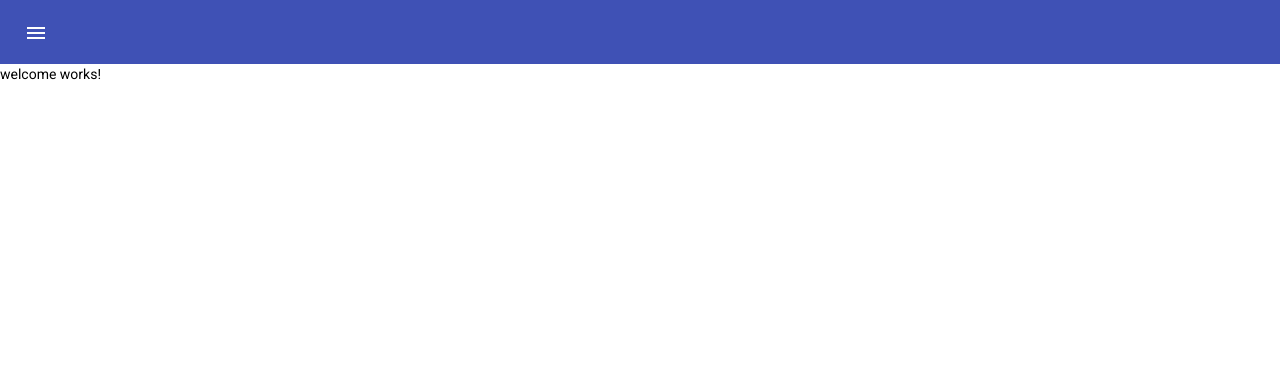
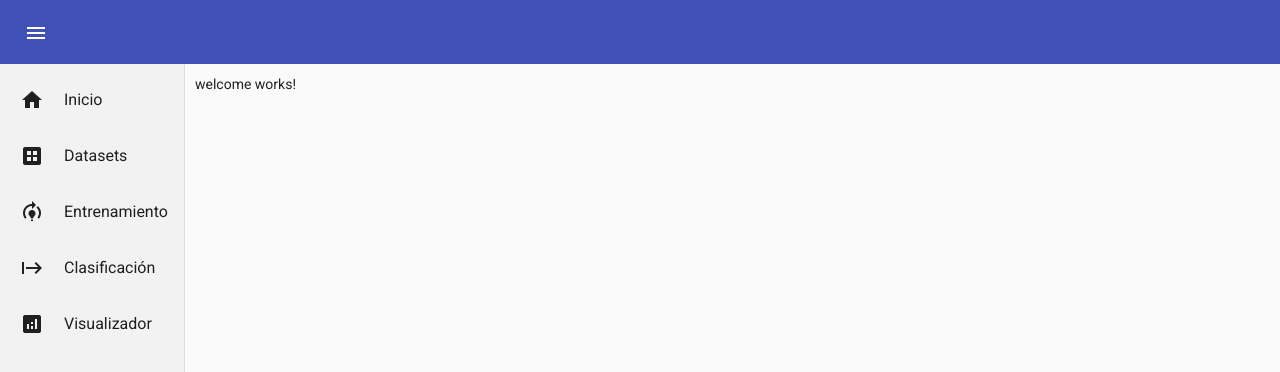
Before and after one commit to porfirioads/mcpi-tesis-frontend, an Angular app: page /#/welcome in a window 1280 px wide. Shown: the top 372 px of the page. Built offline with nearby package versions, Linux system fonts and the light colour scheme.

Commit message:
feat: add hardcoded options to side menu

```diff
--- a/src/app/app.component.html
+++ b/src/app/app.component.html
@@ -1,3 +1,2 @@
 <app-header></app-header>
-
-<router-outlet></router-outlet>
+<app-side-menu></app-side-menu>
--- a/src/app/shared/components/side-menu/side-menu.component.html
+++ b/src/app/shared/components/side-menu/side-menu.component.html
@@ -1 +1,43 @@
-<p>side-menu works!</p>
+<mat-drawer-container class="container" autosize>
+  <mat-drawer class="sidenav" mode="side" opened>
+    <mat-nav-list>
+      <a mat-list-item>
+        <mat-icon mat-list-icon>home</mat-icon>
+        <a matLine>Inicio</a>
+      </a>
+      <a mat-list-item>
+        <mat-icon mat-list-icon>dataset</mat-icon>
+        <a matLine>Datasets</a>
+      </a>
+      <a mat-list-item>
+        <mat-icon mat-list-icon>model_training</mat-icon>
+        <a matLine>Entrenamiento</a>
+      </a>
+      <a mat-list-item>
+        <mat-icon mat-list-icon>start</mat-icon>
+        <a matLine>Clasificación</a>
+      </a>
+      <a mat-list-item>
+        <mat-icon mat-list-icon>analytics</mat-icon>
+        <a matLine>Visualizador</a>
+      </a>
+      <!-- <a
+          mat-list-item
+          [href]="menu.url"
+          [routerLinkActive]="'mat-list-single-selected-option'"
+        >
+          <mat-icon
+            mat-list-icon
+            class="material-icons-outlined"
+            color="primary"
+          >
+            {{ menu.icon }}
+          </mat-icon>
+          <a matLine>{{ "MENU_" + menu.name | translate }}</a>
+        </a> -->
+    </mat-nav-list>
+  </mat-drawer>
+  <mat-drawer-content class="content"
+    ><router-outlet></router-outlet
+  ></mat-drawer-content>
+</mat-drawer-container>
--- a/src/app/shared/components/side-menu/side-menu.component.scss
+++ b/src/app/shared/components/side-menu/side-menu.component.scss
@@ -0,0 +1,13 @@
+.container {
+  height: 100%;
+}
+
+.content {
+  height: 100%;
+  padding: 10px;
+}
+
+.sidenav {
+  background-color: #f2f2f2;
+  border-right: 1px solid #dddddd;
+}
--- a/tsconfig.json
+++ b/tsconfig.json
@@ -18,10 +18,8 @@
     "importHelpers": true,
     "target": "es2020",
     "module": "es2020",
-    "lib": [
-      "es2020",
-      "dom"
-    ]
+    "lib": ["es2020", "dom"],
+    "typeRoots": ["node_modules/@angular/material"]
   },
   "angularCompilerOptions": {
     "enableI18nLegacyMessageIdFormat": false,
```
Also changed, not shown: src/app/shared/shared.module.ts (+12 -1 lines).
